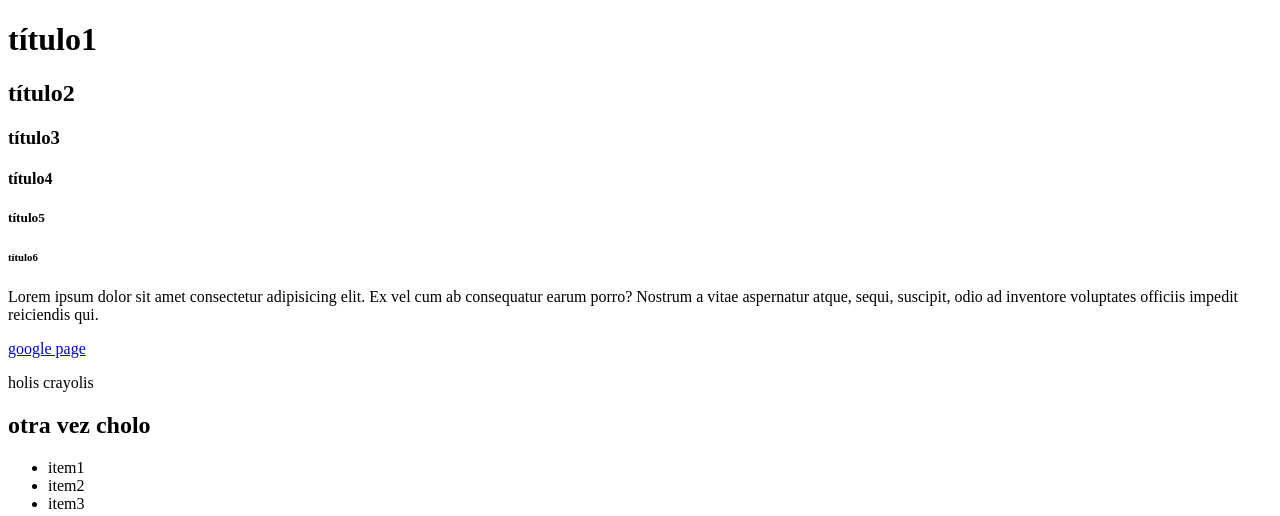
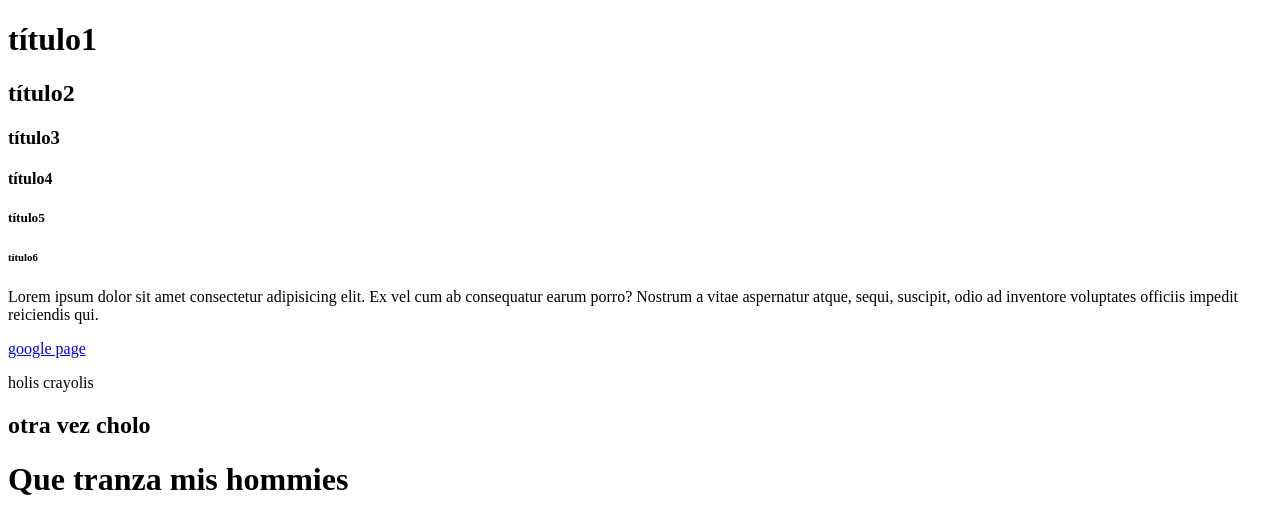
Before and after one commit to lenns22/devf, a plain HTML site: page día1/index.html in a window 1280 px wide. Shown: the top 516 px of the page. Drawn offline with Linux system fonts and the light colour scheme.

Commit message:
se agrego un coso nuevo

```diff
--- a/día1/index.html
+++ b/día1/index.html
@@ -16,6 +16,7 @@
     <a target="_blank" href="https://www.google.com/?hl=es">google page</a>
     <p>holis crayolis</p>
     <h2>otra vez cholo</h2>
+    <h1><Strong>Que tranza mis hommies</Strong></h1>
     <ul>
         <li>item1</li>
         <li>item2</li>
```
